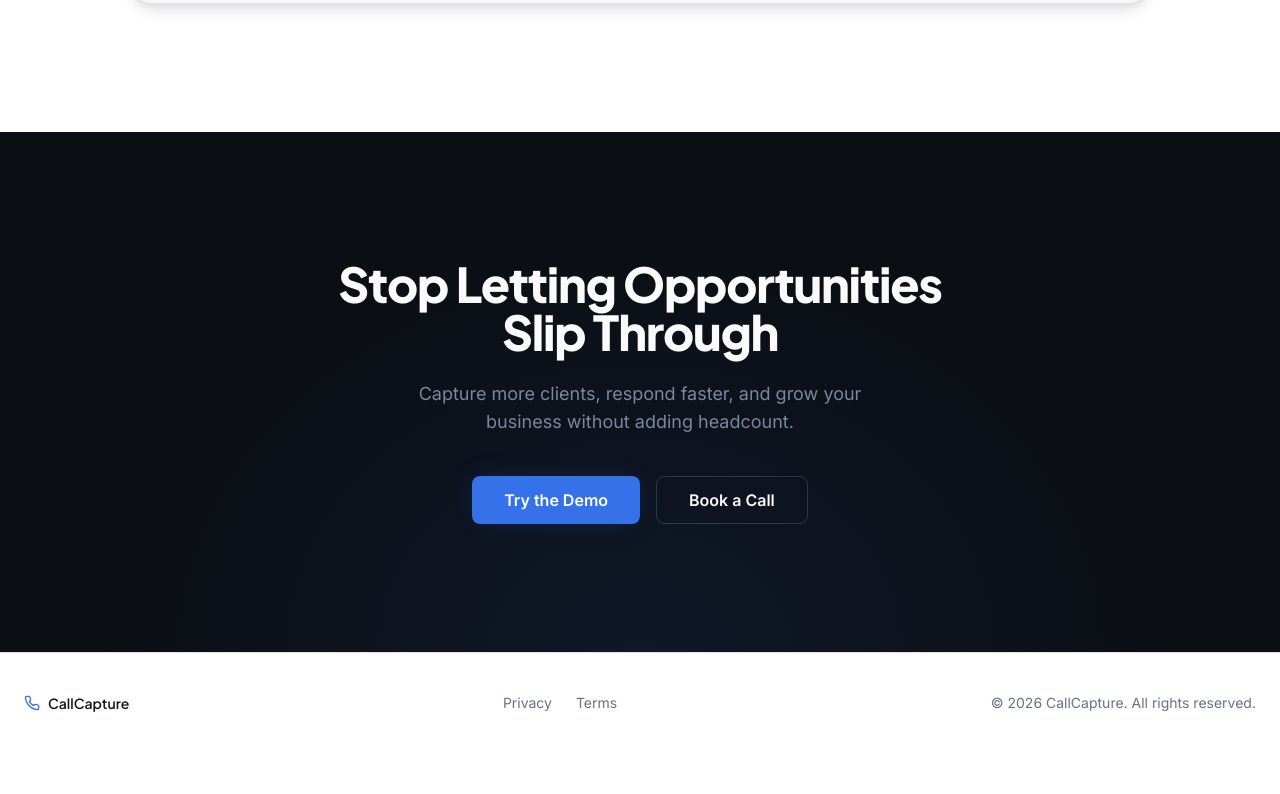
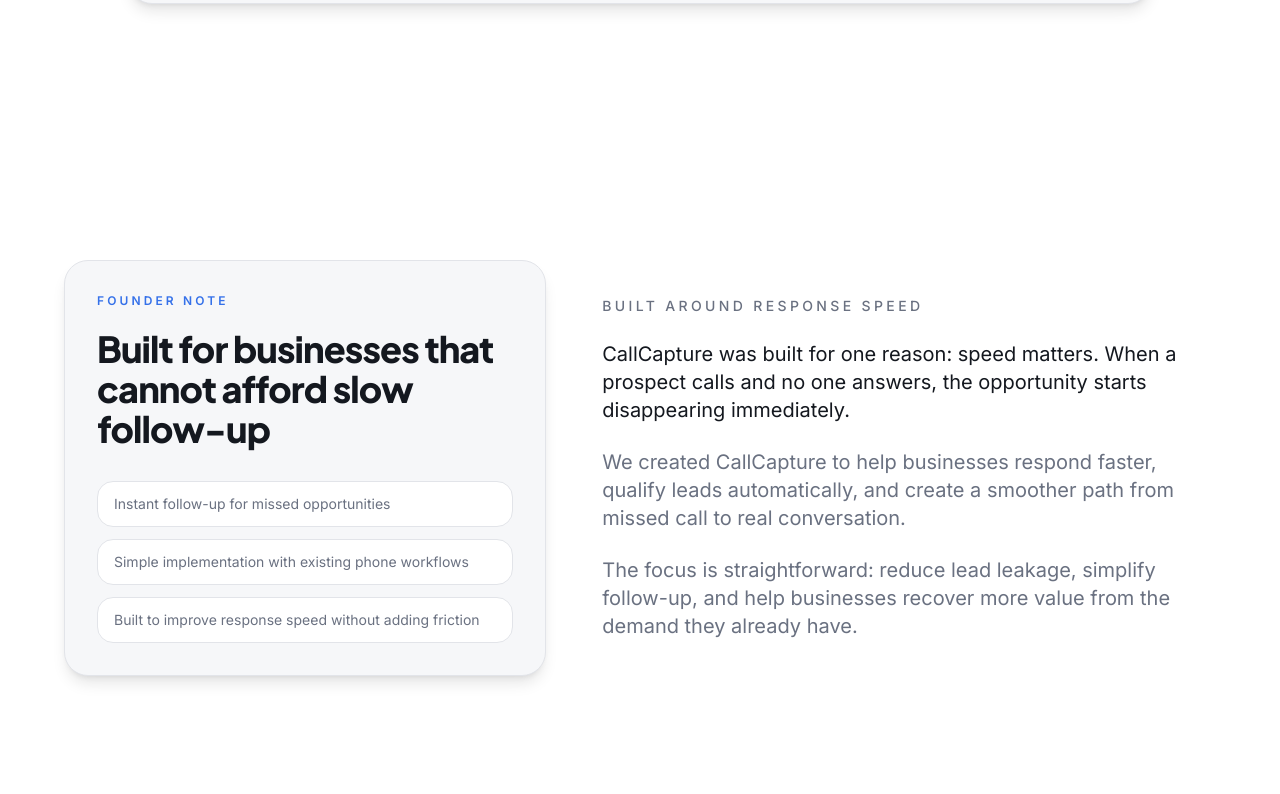
Before and after one commit to birdsinspace-gif/callcapture-nextjs, a Next.js app: page / in a window 1280 px wide. Shown: the part 5206-6000 px from the top of the page. Before the commit the page ends 5959 px from the top, so only its background shows below. Built offline with nearby package versions, Linux system fonts and the light colour scheme.

Commit message:
Add CallCapture founder note

```diff
--- a/src/app/page.tsx
+++ b/src/app/page.tsx
@@ -6,6 +6,7 @@
 import WhoItsFor from "@/components/landing/WhoItsFor";
 import Pricing from "@/components/landing/Pricing";
 import BookingSection from "@/components/landing/BookingSection";
+import FounderNote from "@/components/landing/FounderNote";
 import FinalCTA from "@/components/landing/FinalCTA";
 import Footer from "@/components/landing/Footer";
 
@@ -20,6 +21,7 @@
       <WhoItsFor />
       <Pricing />
       <BookingSection />
+      <FounderNote />
       <FinalCTA />
       <Footer />
     </div>
--- /dev/null
+++ b/src/components/landing/FounderNote.tsx
@@ -0,0 +1,74 @@
+"use client";
+
+import { motion } from "framer-motion";
+
+const supportPoints = [
+  "Instant follow-up for missed opportunities",
+  "Simple implementation with existing phone workflows",
+  "Built to improve response speed without adding friction",
+];
+
+const FounderNote = () => (
+  <section className="bg-background py-24 md:py-32">
+    <div className="container mx-auto px-6">
+      <div className="mx-auto grid max-w-6xl gap-8 lg:grid-cols-[0.88fr_1.12fr] lg:gap-14">
+        <motion.div
+          className="rounded-3xl border border-border bg-card p-8 shadow-lg"
+          initial={{ opacity: 0, y: 18 }}
+          whileInView={{ opacity: 1, y: 0 }}
+          viewport={{ once: true }}
+          transition={{ duration: 0.55 }}
+        >
+          <p className="text-xs font-semibold uppercase tracking-[0.26em] text-primary">
+            Founder Note
+          </p>
+          <h2 className="mt-5 font-display text-3xl font-extrabold tracking-tight text-foreground md:text-4xl">
+            Built for businesses that cannot afford slow follow-up
+          </h2>
+
+          <div className="mt-8 space-y-3">
+            {supportPoints.map((point) => (
+              <div
+                key={point}
+                className="rounded-2xl border border-border bg-background px-4 py-3 text-sm text-muted-foreground"
+              >
+                {point}
+              </div>
+            ))}
+          </div>
+        </motion.div>
+
+        <motion.div
+          className="flex items-center"
+          initial={{ opacity: 0, y: 18 }}
+          whileInView={{ opacity: 1, y: 0 }}
+          viewport={{ once: true }}
+          transition={{ duration: 0.55, delay: 0.08 }}
+        >
+          <div className="max-w-3xl">
+            <p className="text-sm font-medium uppercase tracking-[0.24em] text-muted-foreground">
+              Built around response speed
+            </p>
+            <p className="mt-6 text-lg leading-relaxed text-foreground md:text-xl">
+              CallCapture was built for one reason: speed matters. When a
+              prospect calls and no one answers, the opportunity starts
+              disappearing immediately.
+            </p>
+            <p className="mt-6 text-lg leading-relaxed text-muted-foreground md:text-xl">
+              We created CallCapture to help businesses respond faster, qualify
+              leads automatically, and create a smoother path from missed call
+              to real conversation.
+            </p>
+            <p className="mt-6 text-lg leading-relaxed text-muted-foreground md:text-xl">
+              The focus is straightforward: reduce lead leakage, simplify
+              follow-up, and help businesses recover more value from the demand
+              they already have.
+            </p>
+          </div>
+        </motion.div>
+      </div>
+    </div>
+  </section>
+);
+
+export default FounderNote;
```
